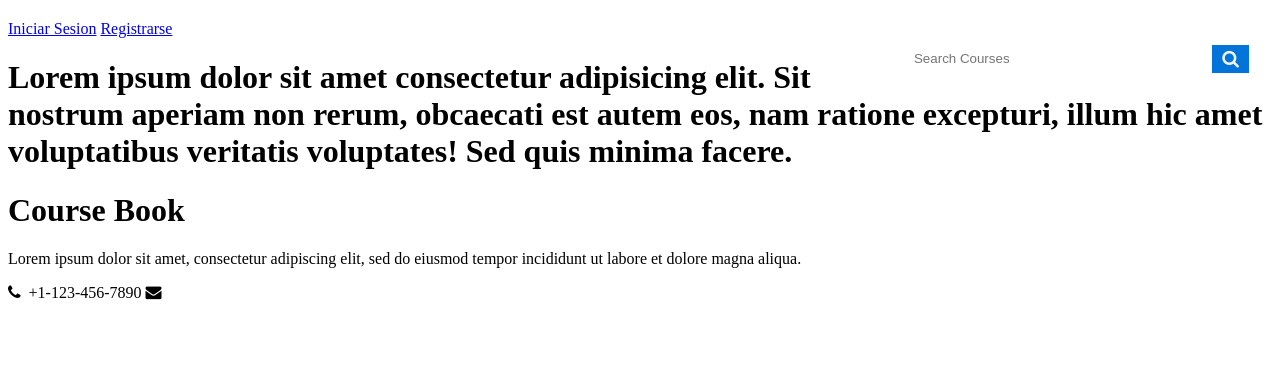
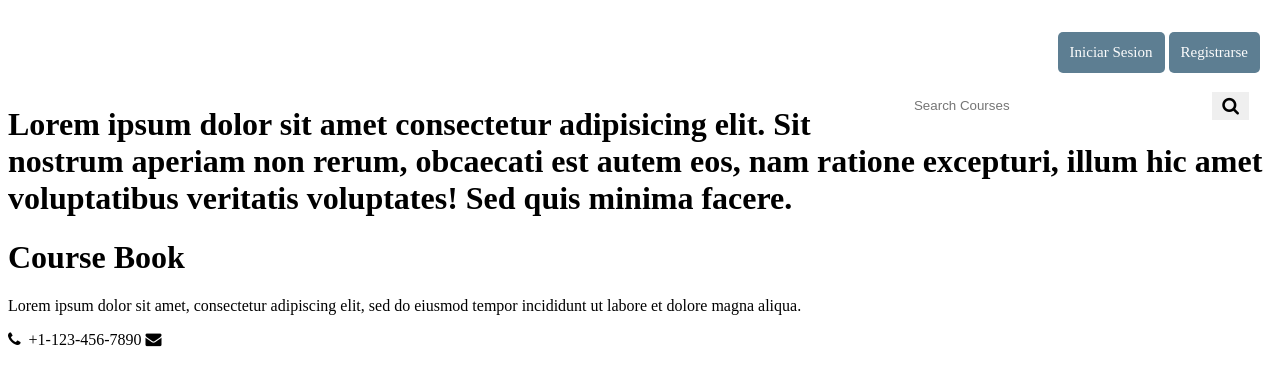
Before and after one commit to JoseCarlosMarRangel/wallhala2, a PHP site: page / in a window 1280 px wide. Shown: the part 47-433 px from the top of the page. Run offline with PHP 8.4, Linux system fonts and the light colour scheme.

Commit message:
Update style.css

```diff
--- a/barradebusqueda/style.css
+++ b/barradebusqueda/style.css
@@ -1,28 +1,31 @@
 /* styling navlist */
 #navlist {
-    background-color: #0074D9;
     width: 100%;
 }
 
 /* styling navlist anchor element */
-#navlist a {
-    float: left;
-    display: block;
-    color: #f2f2f2;
+.nav-item  a {
+
+    display: inline-block;
     text-align: center;
     padding: 12px;
     text-decoration: none;
     font-size: 15px;
+    background-color: #5d7e92;
+    color: #fcfcfc;
+    border-radius: 5px;
 }
 
-.navlist-right {
-    float: right;
+.nav-item a:hover {
+    background-color: #5d7e92;
+    color: white;
 }
 
-/* hover effect of navlist anchor element */
-#navlist a:hover {
-    background-color: #ddd;
-    color: black;
+.nav-item
+{
+
+    text-align: right;
+    padding: 12px;
 }
 
 /* styling search bar */
@@ -37,12 +40,10 @@
 .search {
     float: right;
     margin: 7px;
-    border: 1px #0074D9;
 }
 
 .search button {
-    background-color: #0074D9;
-    color: #f2f2f2;
+    color: #000000;
     float: right;
     padding: 5px 10px;
     margin-right: 16px;
```
